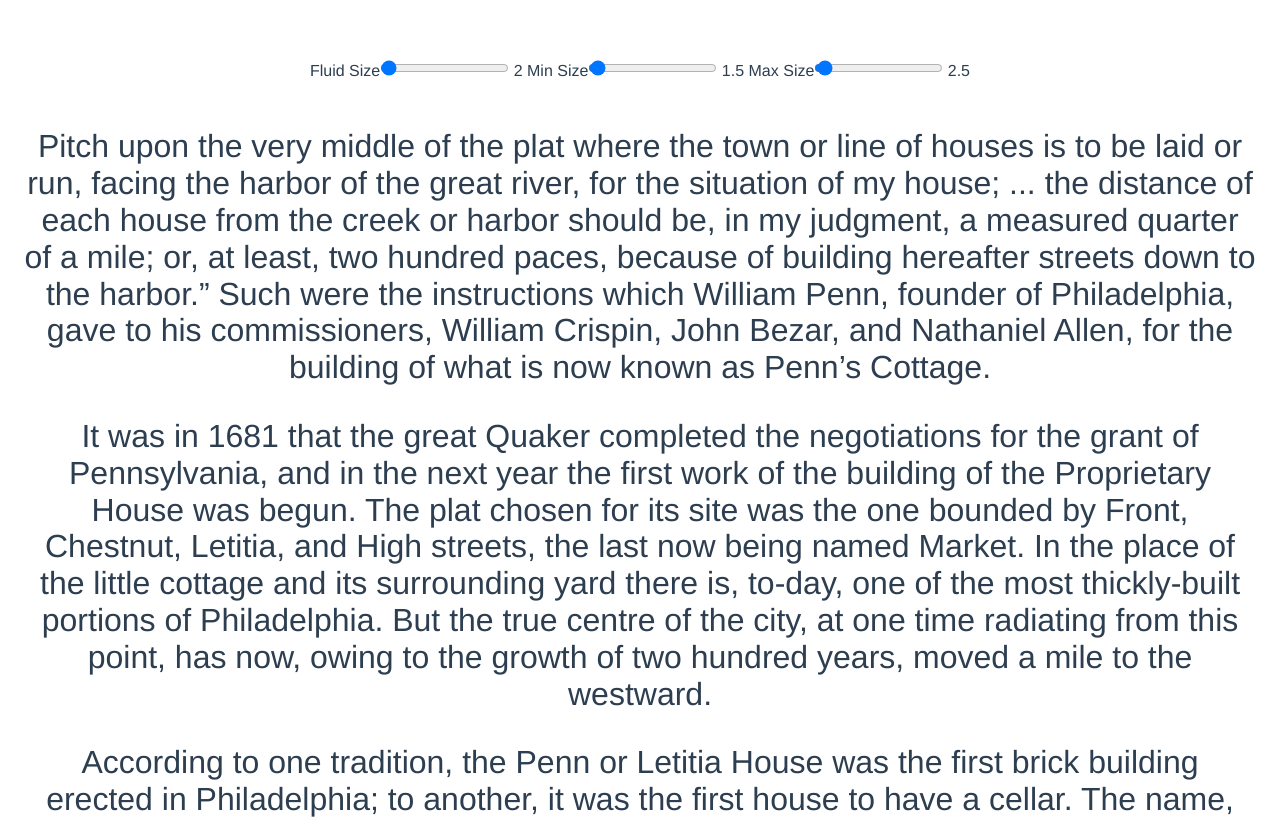
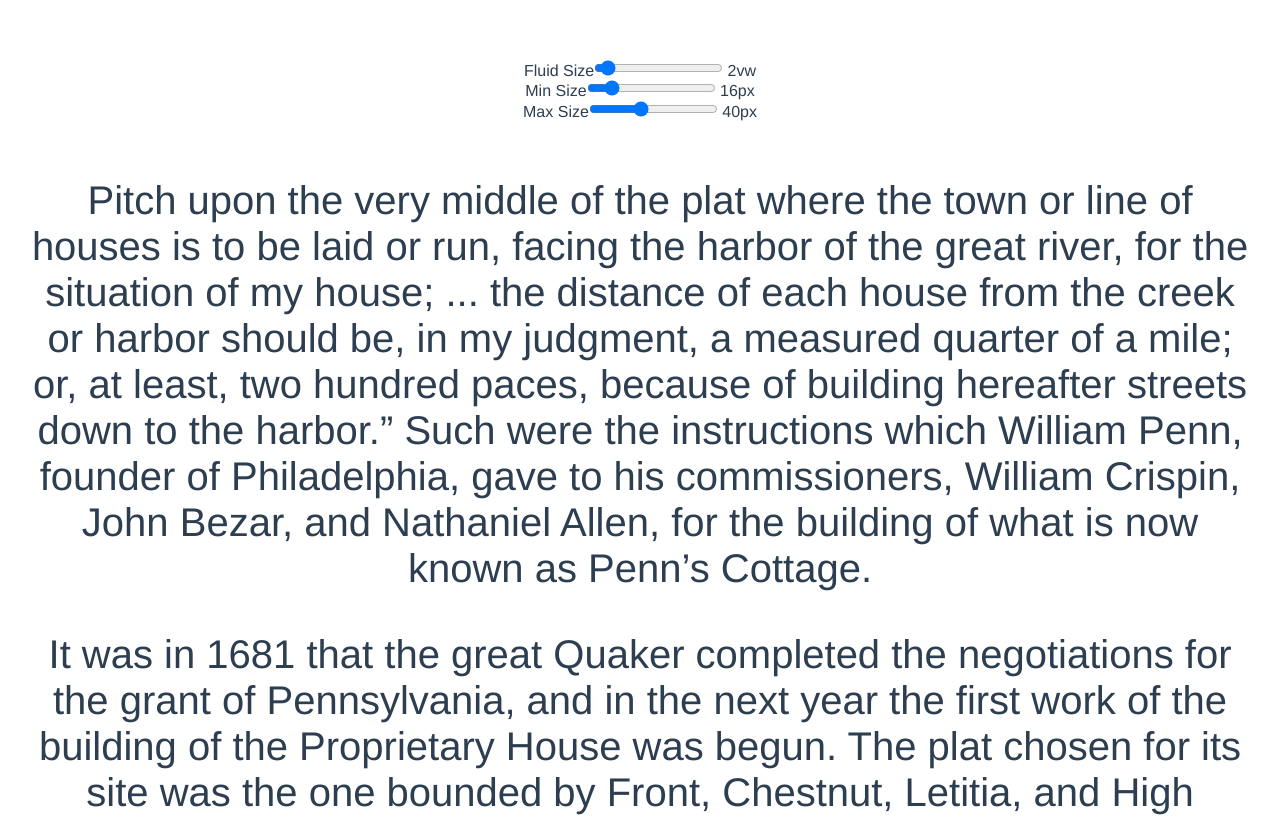
Before and after one commit to bdnorris/fluid-type-tester, a Vue app: page / in a window 1280 px wide. Shown: the top 819 px of the page. Built offline with nearby package versions, Linux system fonts and the light colour scheme.

Commit message:
conversion from pixels

```diff
--- a/src/components/TypePreview.vue
+++ b/src/components/TypePreview.vue
@@ -1,14 +1,20 @@
 <template>
   <div class="controls">
-    <label for="fluid-size">Fluid Size</label>
-    <input type="range" id="fluid-size" min="1" max="100" v-model="fluidSize" />
-    {{ fluidSize }}
-    <label for="min-size">Min Size</label>
-    <input type="range" id="min-size" min="1" max="100" v-model="minSize" />
-    {{ minSize }}
-    <label for="max-size">Max Size</label>
-    <input type="range" id="max-size" min="1" max="100" v-model="maxSize" />
-    {{ maxSize }}
+    <div>
+      <label for="fluid-size">Fluid Size</label>
+      <input type="range" id="fluid-size" min="1" max="20" step="0.1" v-model="fluidSize" />
+      {{ fluidSize }}vw
+    </div>
+    <div>
+      <label for="min-size">Min Size</label>
+      <input type="range" id="min-size" min="1" max="100" step="1" v-model="minSize" />
+      {{ minSize }}px
+    </div>
+    <div>
+      <label for="max-size">Max Size</label>
+      <input type="range" id="max-size" min="1" max="100" step="1" v-model="maxSize" />
+      {{ maxSize }}px
+    </div>
   </div>
 	<div class="preview" ref="preview">
     <p>Pitch upon the very middle of the plat where the town or line of houses is to be laid or run, facing the harbor of the great river, for the situation of my house; ... the distance of each house from the creek or harbor should be, in my judgment, a measured quarter of a mile; or, at least, two hundred paces, because of building hereafter streets down to the harbor.” Such were the instructions which William Penn, founder of Philadelphia, gave to his commissioners, William Crispin, John Bezar, and Nathaniel Allen, for the building of what is now known as Penn’s Cottage.</p>
@@ -23,18 +29,26 @@ export default {
   data() {
     return {
       fluidSize: 2,
-      minSize: 1.5,
-      maxSize: 2.5
+      minSize: 16,
+      maxSize: 40
+    }
+  },
+  computed: {
+    minSizePx() {
+      return this.minSize / 16
+    },
+    maxSizePx() {
+      return this.maxSize / 16
     }
   },
   watch: {
     fluidSize(newValue) {
       this.$refs.preview.style.setProperty('--fluid-size', newValue  + 'vw')
     },
-    minSize(newValue) {
+    minSizePx(newValue) {
       this.$refs.preview.style.setProperty('--min-size', newValue + 'rem')
     },
-    maxSize(newValue) {
+    maxSizePx(newValue) {
       this.$refs.preview.style.setProperty('--max-size', newValue + 'rem')
     },
   },
@@ -48,7 +62,7 @@ export default {
 .preview {
   --fluid-size: 3vw;
   --min-size: 1rem;
-  --max-size: 2rem;
+  --max-size: 2.5rem;
 	padding: 1em max(1.5rem, (50vw - 960px) / 2);
 	/* max-width: 85%; */
 	/* overflow: scroll; */
```
